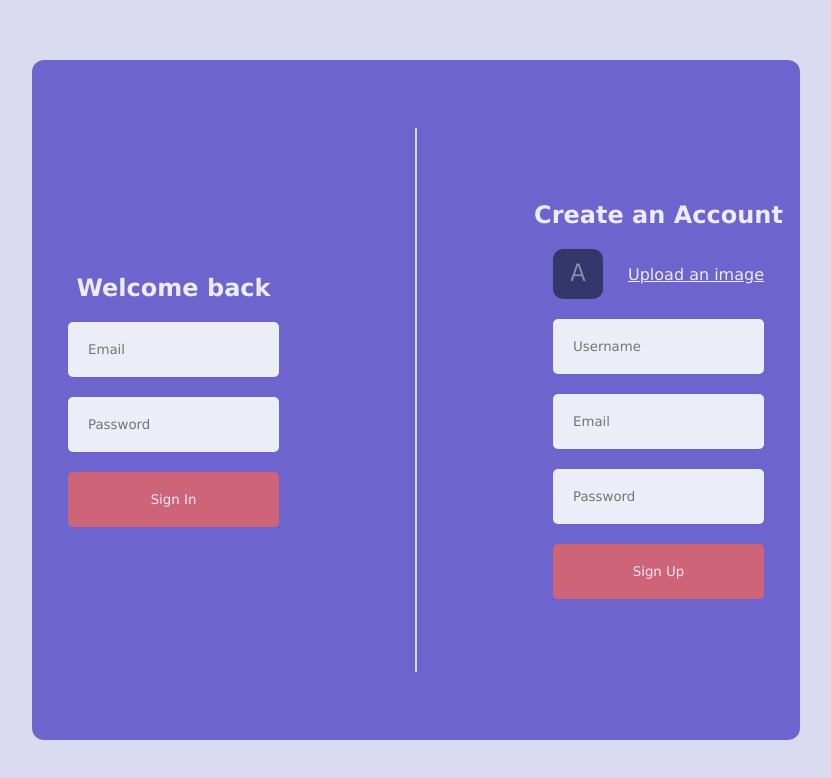
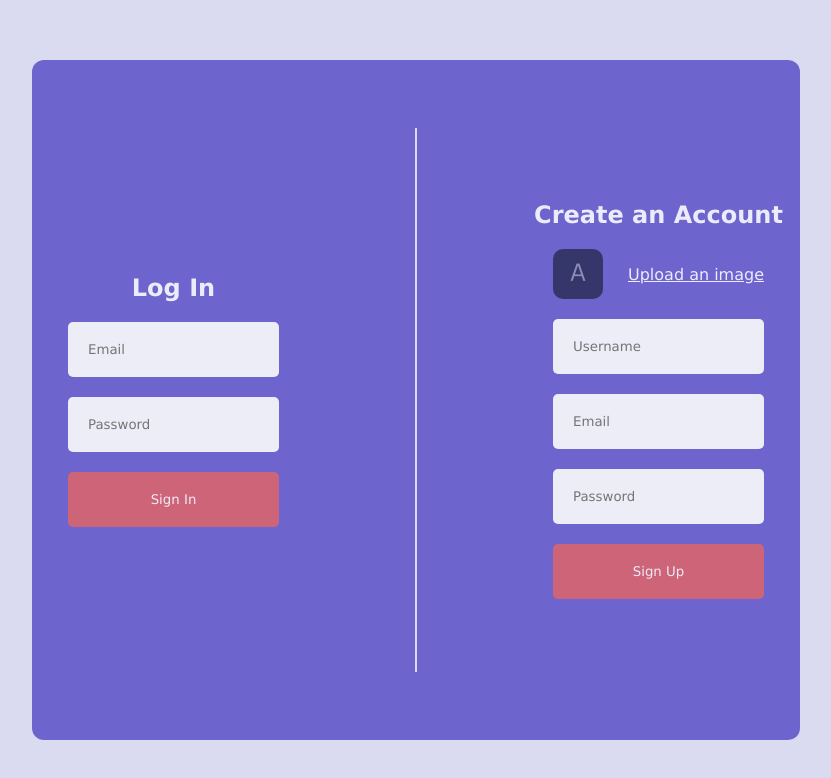
Before and after one commit to byteb4dger/byte-b4dger--chat-app, a React (Vite) app: page / in a window 1280 px wide. Shown: the top 778 px of the page, without its empty margins (224-1055 px from the left). Built offline with nearby package versions, Linux system fonts and the light colour scheme; no server answers.

Commit message:
Update Login.jsx

```diff
--- a/src/components/login/Login.jsx
+++ b/src/components/login/Login.jsx
@@ -8,7 +8,6 @@ import {
 import { auth, db } from '../../lib/firebase';
 import { doc, setDoc } from 'firebase/firestore';
 import upload from '../../lib/upload';
-import { set } from 'firebase/database';
 const Login = () => {
   const [avatar, setAvatar] = useState({
     file: null,
@@ -80,7 +79,7 @@ const Login = () => {
   return (
     <div className="login">
       <div className="item">
-        <h2>Welcome back</h2>
+        <h2>Log In</h2>
         <form onSubmit={handleLogin}>
           <input type="text" placeholder="Email" name="email" />
           <input type="password" placeholder="Password" name="password" />
```
